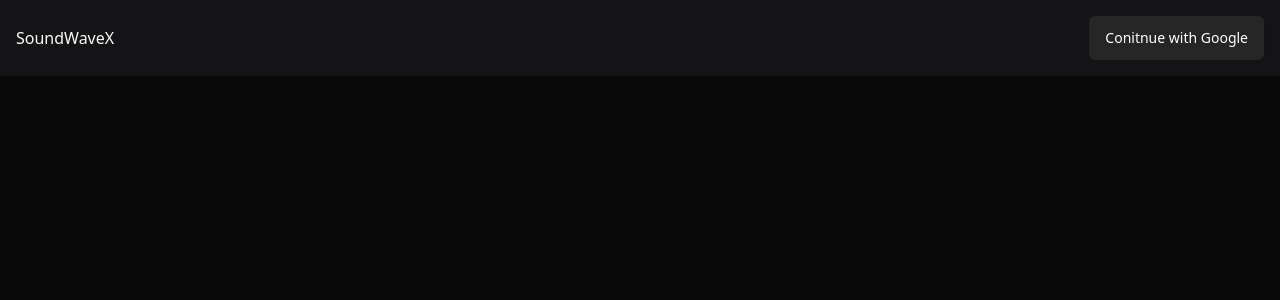
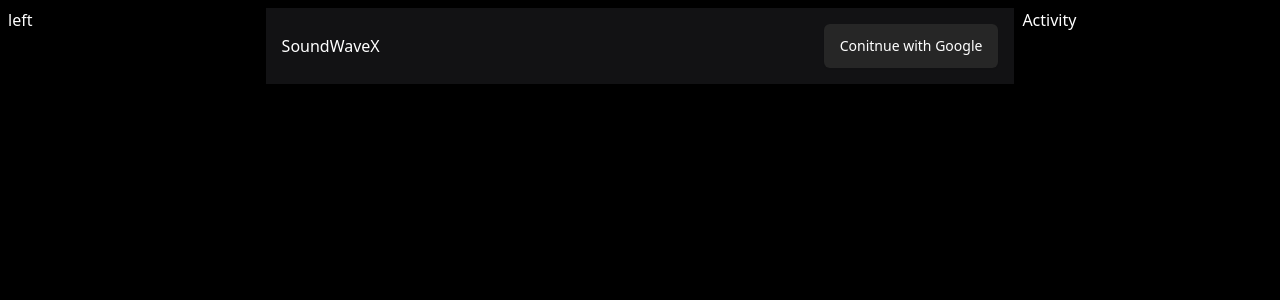
Before and after one commit to Chauhanvishal01/SoundwaveX, a React (Vite) app in the folder frontend/: page / in a window 1280 px wide. Shown: the top 300 px of the page. Built offline with nearby package versions, Linux system fonts and the light colour scheme; no server answers.

Commit message:
add main layout ,resizable panels and resizable handles

```diff
--- a/frontend/package.json
+++ b/frontend/package.json
@@ -18,6 +18,7 @@
     "lucide-react": "^0.459.0",
     "react": "^18.3.1",
     "react-dom": "^18.3.1",
+    "react-resizable-panels": "^2.1.7",
     "react-router-dom": "^6.28.0",
     "tailwind-merge": "^2.5.4",
     "tailwindcss-animate": "^1.0.7"
--- a/frontend/src/App.tsx
+++ b/frontend/src/App.tsx
@@ -2,12 +2,13 @@
 import HomePage from "./pages/Home/HomePage";
 import AuthCallBackPage from "./pages/Auth/AuthCallBackPage";
 import { AuthenticateWithRedirectCallback } from "@clerk/clerk-react";
+import MainLayout from "./layout/MainLayout";
+import ChatPage from "./pages/Chat/ChatPage";
 
 function App() {
   return (
     <>
       <Routes>
-        <Route path="/" element={<HomePage />} />
         <Route
           path="/sso-callback"
           element={
@@ -17,6 +18,12 @@
           }
         />
         <Route path="/auth-callback" element={<AuthCallBackPage />} />
+
+        <Route element={<MainLayout />}>
+        <Route path="/" element={<HomePage />} />
+        <Route path="/chat" element={<ChatPage />} />
+
+        </Route>
       </Routes>
     </>
   );
--- /dev/null
+++ b/frontend/src/components/ui/resizable.tsx
@@ -0,0 +1,43 @@
+import { GripVertical } from "lucide-react"
+import * as ResizablePrimitive from "react-resizable-panels"
+
+import { cn } from "@/lib/utils"
+
+const ResizablePanelGroup = ({
+  className,
+  ...props
+}: React.ComponentProps<typeof ResizablePrimitive.PanelGroup>) => (
+  <ResizablePrimitive.PanelGroup
+    className={cn(
+      "flex h-full w-full data-[panel-group-direction=vertical]:flex-col",
+      className
+    )}
+    {...props}
+  />
+)
+
+const ResizablePanel = ResizablePrimitive.Panel
+
+const ResizableHandle = ({
+  withHandle,
+  className,
+  ...props
+}: React.ComponentProps<typeof ResizablePrimitive.PanelResizeHandle> & {
+  withHandle?: boolean
+}) => (
+  <ResizablePrimitive.PanelResizeHandle
+    className={cn(
+      "relative flex w-px items-center justify-center bg-border after:absolute after:inset-y-0 after:left-1/2 after:w-1 after:-translate-x-1/2 focus-visible:outline-none focus-visible:ring-1 focus-visible:ring-ring focus-visible:ring-offset-1 data-[panel-group-direction=vertical]:h-px data-[panel-group-direction=vertical]:w-full data-[panel-group-direction=vertical]:after:left-0 data-[panel-group-direction=vertical]:after:h-1 data-[panel-group-direction=vertical]:after:w-full data-[panel-group-direction=vertical]:after:-translate-y-1/2 data-[panel-group-direction=vertical]:after:translate-x-0 [&[data-panel-group-direction=vertical]>div]:rotate-90",
+      className
+    )}
+    {...props}
+  >
+    {withHandle && (
+      <div className="z-10 flex h-4 w-3 items-center justify-center rounded-sm border bg-border">
+        <GripVertical className="h-2.5 w-2.5" />
+      </div>
+    )}
+  </ResizablePrimitive.PanelResizeHandle>
+)
+
+export { ResizablePanelGroup, ResizablePanel, ResizableHandle }
--- /dev/null
+++ b/frontend/src/layout/MainLayout.tsx
@@ -0,0 +1,41 @@
+import { ResizableHandle, ResizablePanel, ResizablePanelGroup } from "@/components/ui/resizable";
+import { Outlet } from "react-router-dom";
+
+const MainLayout = () => {
+  const isMobile = false;
+  return (
+    <div className="h-screen bg-black text-white flex flex-col">
+      <ResizablePanelGroup
+        direction="horizontal"
+        className="flex-1 flex h-full overflow-hidden p-2"
+      >
+        <ResizablePanel
+          defaultSize={20}
+          minSize={isMobile ? 0 : 10}
+          maxSize={30}
+        >
+          left
+        </ResizablePanel>
+
+        <ResizableHandle  className="w-2 bg-black rounded-lg transition-colors"/>
+
+
+        <ResizablePanel defaultSize={isMobile ? 80 : 60}>
+          <Outlet />
+        </ResizablePanel>
+        <ResizableHandle  className="w-2 bg-black rounded-lg transition-colors"/>
+
+        <ResizablePanel
+          defaultSize={20}
+          minSize={0}
+          maxSize={25}
+          collapsedSize={0}
+        >
+          Activity
+        </ResizablePanel>
+      </ResizablePanelGroup>
+    </div>
+  );
+};
+
+export default MainLayout;
--- /dev/null
+++ b/frontend/src/pages/Chat/ChatPage.tsx
@@ -0,0 +1,8 @@
+
+const ChatPage = () => {
+  return (
+    <div>ChatPage</div>
+  )
+}
+
+export default ChatPage
```
Also changed, not shown: 1 other file (tests, documents, lock files or other folders).
